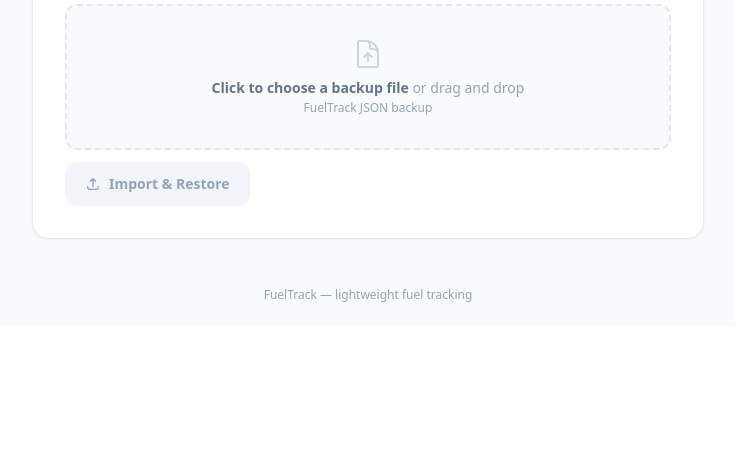
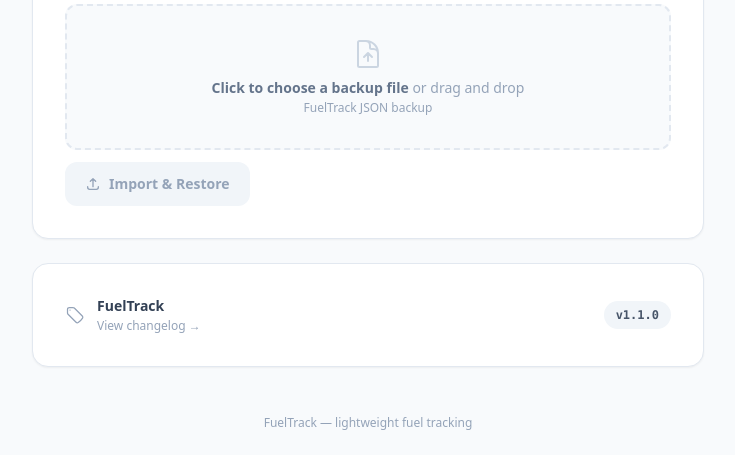
Before and after one commit to trippinex/Fuel-Tracker, a Flask app: page /settings in a window 1280 px wide. Shown: the part 947-1402 px from the top of the page, without its empty margins (272-1007 px from the left). Before the commit the page ends 1249 px from the top, so only its background shows below. Run offline with Flask 3, Linux system fonts and the light colour scheme; the visitor is signed in with stand-in values (Sample User, id 1); parts of the project's set-up code (start-up, migrations or seed data) failed here and were passed over; some libraries are stand-ins or nearby versions.

Commit message:
v1.1.0 — semantic versioning, version badge in Settings, changelog

```diff
--- a/app/__init__.py
+++ b/app/__init__.py
@@ -6,6 +6,7 @@ from flask_wtf.csrf import CSRFProtect
 from werkzeug.middleware.proxy_fix import ProxyFix
 
 from .database import db
+from .version import __version__
 
 csrf = CSRFProtect()
 
@@ -98,6 +99,11 @@ def create_app():
 
     init_oauth(app)
 
+    # ── Template context — version available in every template ────────────
+    @app.context_processor
+    def inject_version():
+        return {'app_version': __version__}
+
     # ── HTTP security headers ─────────────────────────────────────────────
     @app.after_request
     def set_security_headers(response):
--- a/app/templates/settings.html
+++ b/app/templates/settings.html
@@ -195,6 +195,30 @@
 
   </div><!-- /data management card -->
 
+  <!-- ── App version card ─────────────────────────────────────────────────── -->
+  <div class="bg-white rounded-2xl border border-slate-200 shadow-sm overflow-hidden">
+    <div class="p-6 sm:p-8 flex items-center justify-between gap-4">
+      <div class="flex items-center gap-3">
+        <svg class="w-5 h-5 text-slate-400 shrink-0" fill="none" viewBox="0 0 24 24" stroke="currentColor" stroke-width="1.5">
+          <path stroke-linecap="round" stroke-linejoin="round"
+            d="M9.568 3H5.25A2.25 2.25 0 003 5.25v4.318c0 .597.237 1.17.659 1.591l9.581 9.581c.699.699 1.78.872 2.607.33a18.095 18.095 0 005.223-5.223c.542-.827.369-1.908-.33-2.607L11.16 3.66A2.25 2.25 0 009.568 3z"/>
+          <path stroke-linecap="round" stroke-linejoin="round" d="M6 6h.008v.008H6V6z"/>
+        </svg>
+        <div>
+          <p class="text-sm font-semibold text-slate-700">FuelTrack</p>
+          <p class="text-xs text-slate-400 mt-0.5">
+            <a href="https://github.com/trippinex/Fuel-Tracker/blob/main/CHANGELOG.md"
+               target="_blank" rel="noopener noreferrer"
+               class="hover:text-fuel-600 transition-colors">View changelog →</a>
+          </p>
+        </div>
+      </div>
+      <span class="inline-flex items-center bg-slate-100 text-slate-600 text-xs font-mono font-semibold px-3 py-1.5 rounded-full">
+        v{{ app_version }}
+      </span>
+    </div>
+  </div>
+
 </div>
 {% endblock %}
 
--- /dev/null
+++ b/app/version.py
@@ -0,0 +1,6 @@
+# Single source of truth for the application version.
+# Bump this before every deployment:
+#   Patch (1.0.X) — bug fixes, small tweaks, security patches
+#   Minor (1.X.0) — new features, meaningful additions
+#   Major (X.0.0) — breaking changes, major redesigns
+__version__ = "1.1.0"
```
Also changed, not shown: CHANGELOG.md.
